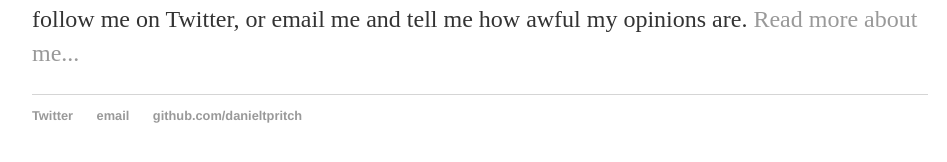
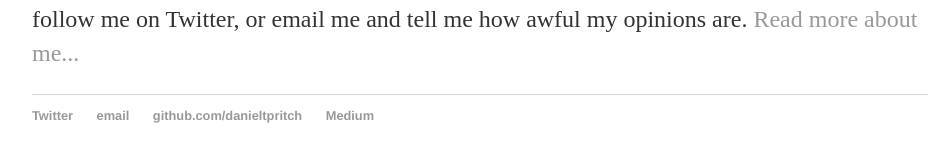
Before and after one commit to danieltpritch/danieltpritch.github.io, a Jekyll site: the page built from index.html, in a window 1280 px wide. Shown: the part 228-390 px from the top of the page, without its empty margins (160-1107 px from the left). Built offline with Jekyll 4.4.1, drawn with Linux system fonts in a browser that asks for light colours.

Commit message:
Update default.html

```diff
--- a/_layouts/default.html
+++ b/_layouts/default.html
@@ -24,6 +24,7 @@
 	        	        <li><a href="https://twitter.com/pritchett_dan">Twitter</a></li>
 	        		<li><a href="mailto:danieltpritch@gmail.com">email</a></li>
 	        		<li><a href="https://github.com/danieltpritch">github.com/danieltpritch</a></li>
+	        		<li><a href="https://medium.com/@pritchett_dan">Medium</a></li>
 				</ul>
 			</footer>
 		</body>
```
